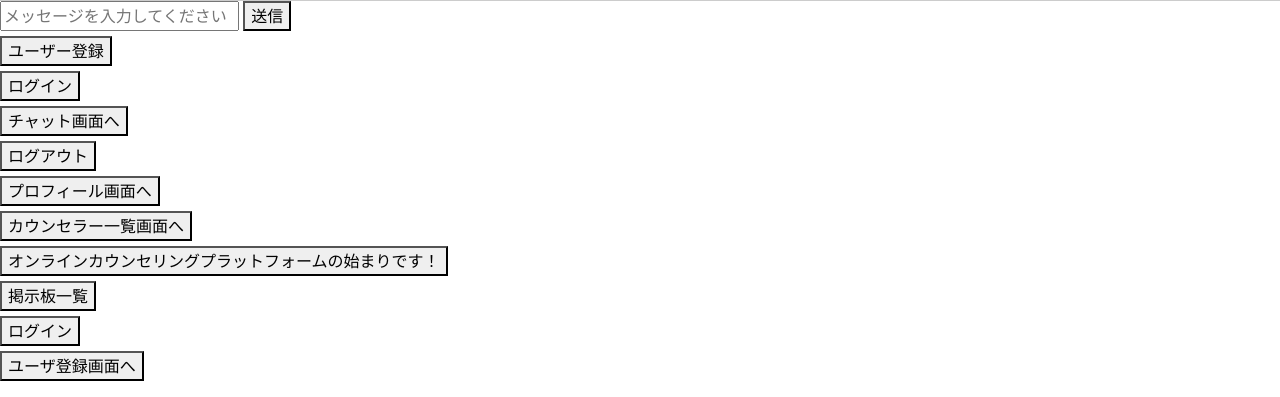
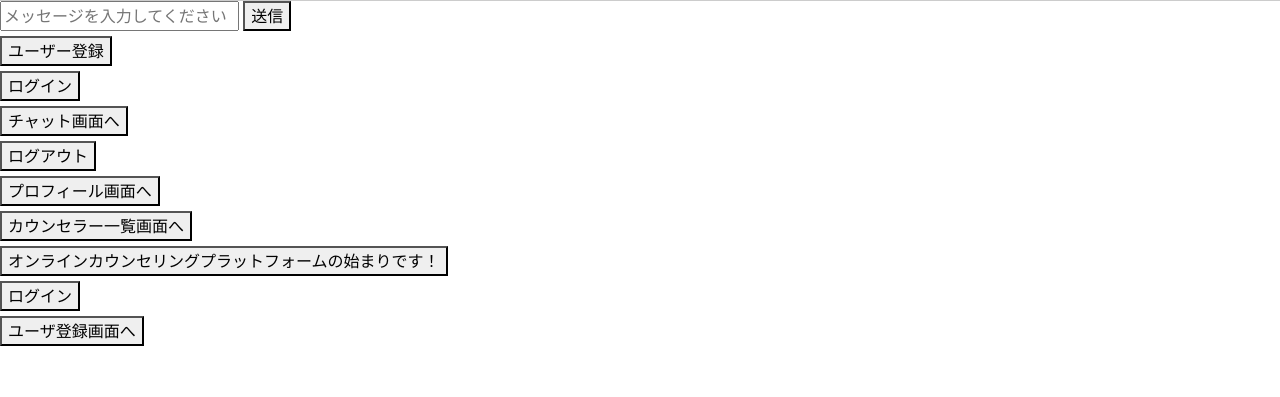
Before and after one commit to raisetrajectory/Portfolio-submission3, a Django app: page /counseling/ in a window 1280 px wide. Shown: the part 411-808 px from the top of the page. After the commit the page ends 757 px from the top, so only its background shows below. Run offline with Django 4.2, Linux system fonts and the light colour scheme; data comes from the database, SQL or seed files in the repository.

Commit message:
https://github.com/raisetrajectory/Portfolio-submission3

```diff
--- a/Portfolio-submission/online_counseling_platform/templates/home.html
+++ b/Portfolio-submission/online_counseling_platform/templates/home.html
@@ -42,7 +42,7 @@
         <li><button onclick="location.href='{% url 'profile' %}'">プロフィール画面へ</button></li>
         <li><button onclick="location.href='{% url 'counselor_list' %}'">カウンセラー一覧画面へ</button></li>
         <li><button onclick="location.href='{% url 'base' %}'">オンラインカウンセリングプラットフォームの始まりです！</button></li>
-        <li><button onclick="location.href='{% url 'list_themes' %}'">掲示板一覧</button></li>
+        {% comment %} <li><button onclick="location.href='{% url 'list_themes' %}'">掲示板一覧</button></li> {% endcomment %}
         {% if user.is_authenticated %}
         <li><button onclick="location.href='{% url 'user_logout' %}'">ログアウト</button></li>
         <li><button onclick="location.href='{% url 'user_edit' %}'">ユーザ情報更新</button></li>
```
